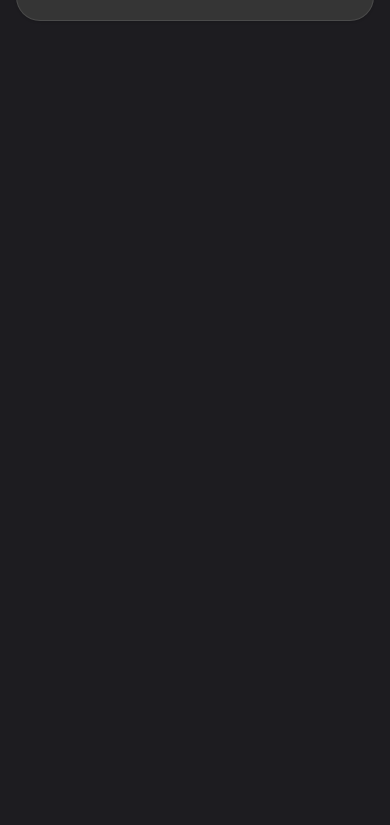
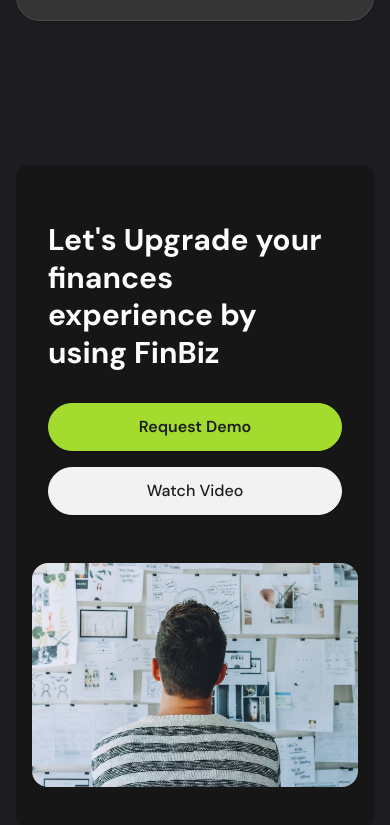
Before and after one commit to mmt20/reactjs-finance-saas, a React (Vite) app: page / in a window 390 px wide. Shown: the part 7274-8099 px from the top of the page. Before the commit the page ends 7375 px from the top, so only its background shows below. Built offline with nearby package versions, Linux system fonts and the light colour scheme.

Commit message:
feat: add CTA component

```diff
--- a/src/App.tsx
+++ b/src/App.tsx
@@ -6,6 +6,7 @@
 import Features from "@components/Features";
 import Testimonials from "@components/Testimonials";
 import Pricing from "./components/Pricing/Pricing";
+import CTA from "./components/CTA/CTA";
 
 function App() {
   return (
@@ -18,6 +19,7 @@
         <Features />
         <Testimonials />
         <Pricing />
+        <CTA />
       </div>
     </ThemeProvider>
   );
--- /dev/null
+++ b/src/components/CTA/CTA.tsx
@@ -0,0 +1,42 @@
+import ctaImage from "@assets/cta/cta-image.avif";
+import { Button } from "../common/ui/button";
+import { Card, CardContent } from "../common/ui/card";
+export default function CTA() {
+  return (
+    <section className="py-16 bg-background">
+      <div className="container mx-auto px-4">
+        <div className="max-w-6xl mx-auto">
+          <Card className="overflow-hidden border-0 bg-card2  shadow-sm">
+            <CardContent className="p-0">
+              <div className="grid grid-cols-1 md:grid-cols-2 gap-0 items-center">
+                {/* Left Content */}
+                <div className="p-8 md:p-12 lg:p-16">
+                  <h2 className="text-3xl md:text-4xl lg:text-5xl font-bold mb-8 leading-tight">
+                    Let's Upgrade your finances experience by using FinBiz
+                  </h2>
+                  <div className="flex flex-col sm:flex-row gap-4">
+                    <Button variant="accent" size="lg">
+                      Request Demo
+                    </Button>
+                    <Button variant="default" size="lg">
+                      Watch Video
+                    </Button>
+                  </div>
+                </div>
+
+                {/* Right Image */}
+                <div className="h-64 md:h-full  p-4">
+                  <img
+                    src={ctaImage}
+                    alt="Person viewing financial planning boards"
+                    className=" inset-0 w-full h-full object-cover rounded-2xl"
+                  />
+                </div>
+              </div>
+            </CardContent>
+          </Card>
+        </div>
+      </div>
+    </section>
+  );
+}
```
Also changed, not shown: src/assets/cta/cta-image.avif (added).
